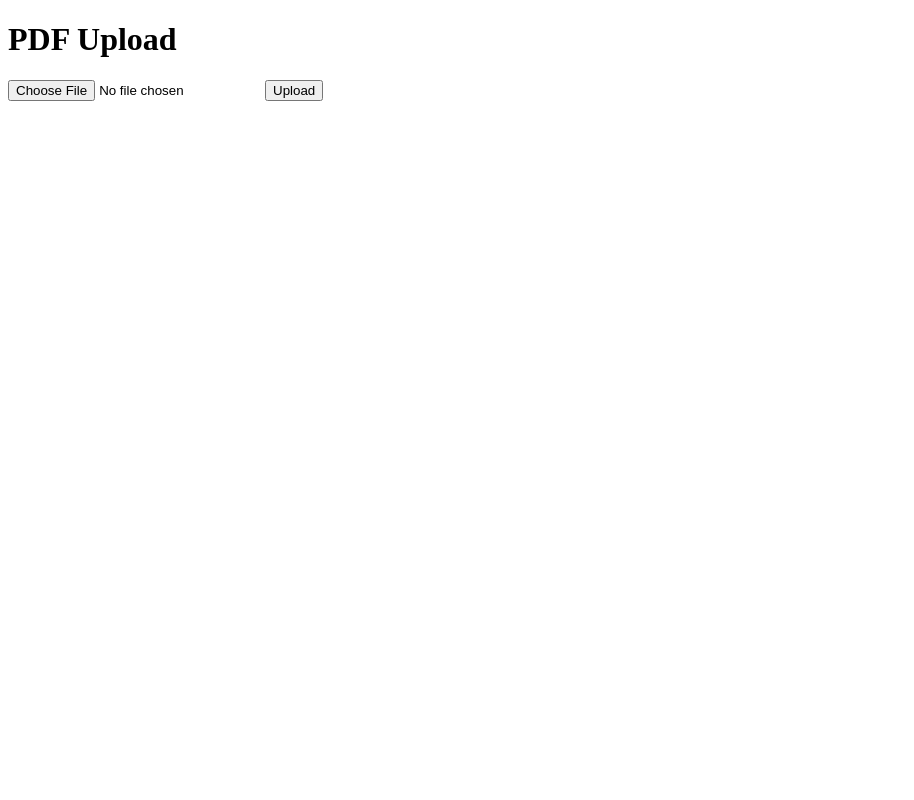
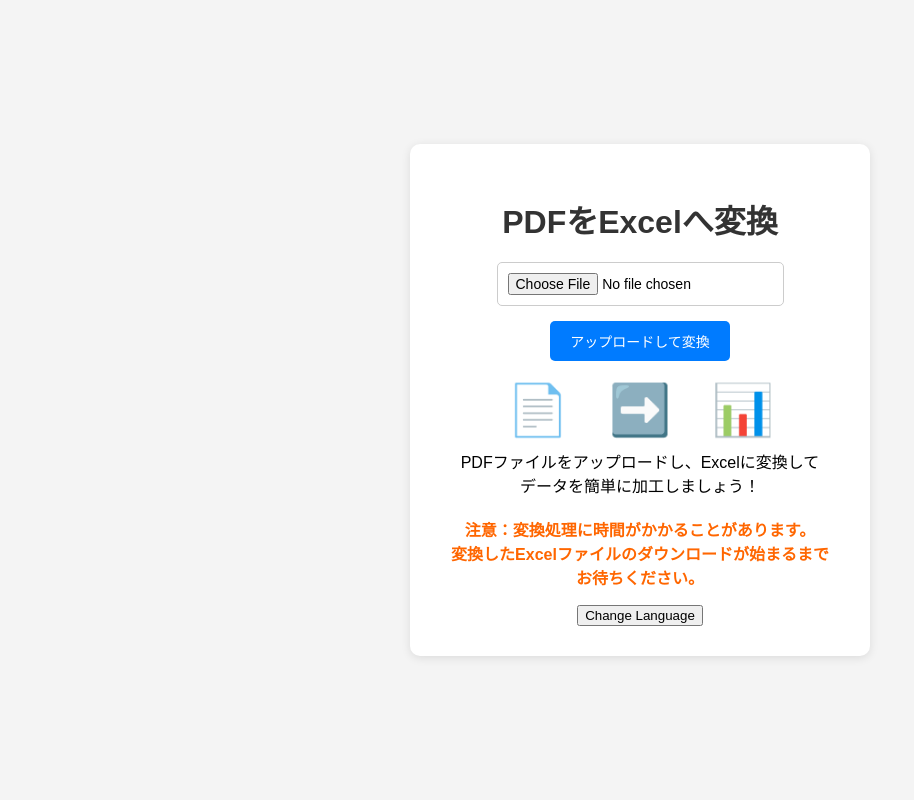
Before and after one commit to katsu24/PDFToExcelWEb, a Flask app: page / in a window 1280 px wide. Shown: the whole page, without its empty margins (0-914 px from the left). Run offline with Flask 3, Linux system fonts and the light colour scheme.

Commit message:
UI修正 サーバへファイルを残さないように修正

```diff
--- a/app.py
+++ b/app.py
@@ -1,4 +1,5 @@
 import os
+import io
 from flask import Flask, render_template, request, send_file
 import pandas as pd
 import tabula
@@ -6,8 +7,12 @@ import openpyxl
 from openpyxl import Workbook
 from openpyxl.utils.dataframe import dataframe_to_rows
 from openpyxl.styles import Alignment
+import uuid
 
 app = Flask(__name__)
+
+UPLOAD_FOLDER = 'uploads'
+app.config['UPLOAD_FOLDER'] = UPLOAD_FOLDER
 
 @app.route("/")
 def index():
@@ -16,39 +21,47 @@ def index():
 @app.route("/upload", methods=["POST"])
 def upload():
     pdf_file = request.files["pdf_file"]
-    dfs = tabula.read_pdf(pdf_file, lattice=True, pages='all')
-    combined_df = pd.concat(dfs, ignore_index=True)
+    if pdf_file:
+        dfs = tabula.read_pdf(pdf_file, lattice=True, pages='all')
+        combined_df = pd.concat(dfs, ignore_index=True)
 
-    excel_file_path = os.path.join(app.root_path, "output", "result.xlsx")
+        excel_filename = str(uuid.uuid4()) + '.xlsx'
+        excel_file_path = os.path.join(app.root_path, "output", excel_filename)
 
-    workbook = Workbook()
-    sheet = workbook.active
+        excel_io = io.BytesIO()
+        workbook = Workbook()
+        sheet = workbook.active
 
-    for row in dataframe_to_rows(combined_df, index=False, header=True):
-        sheet.append(row)
+        for row in dataframe_to_rows(combined_df, index=False, header=True):
+            sheet.append(row)
 
-    # セル内の改行に対して折り返し設定を行う
-    for row in sheet.iter_rows(min_row=2, max_row=sheet.max_row, min_col=1, max_col=sheet.max_column):
-        for cell in row:
-            cell.alignment = Alignment(wrap_text=True)
+        # セル内の改行に対して折り返し設定を行う
+        for row in sheet.iter_rows(min_row=2, max_row=sheet.max_row, min_col=1, max_col=sheet.max_column):
+            for cell in row:
+                cell.alignment = Alignment(wrap_text=True)
 
-    # セル幅を調整
-    for column in sheet.columns:
-        max_length = 0
-        column_letter = openpyxl.utils.get_column_letter(column[0].column)
-        for cell in column:
-            try:
-                if len(str(cell.value)) > max_length:
-                    max_length = len(cell.value)
-            except:
-                pass
-        adjusted_width = (max_length + 2) * 1.2  # 余白を考慮して調整
-        sheet.column_dimensions[column_letter].width = adjusted_width
+        # セル幅を調整
+        for column in sheet.columns:
+            max_length = 0
+            column_letter = openpyxl.utils.get_column_letter(column[0].column)
+            for cell in column:
+                try:
+                    if len(str(cell.value)) > max_length:
+                        max_length = len(cell.value)
+                except:
+                    pass
+            adjusted_width = (max_length + 2) * 1.2  # 余白を考慮して調整
+            sheet.column_dimensions[column_letter].width = adjusted_width
 
-    # Excelファイルを保存
-    workbook.save(excel_file_path)
+        workbook.save(excel_io)
+        excel_io.seek(0)
 
-    return send_file(excel_file_path, as_attachment=True)
+        return send_file(
+            excel_io,
+            as_attachment=True,
+            download_name='result.xlsx',
+            mimetype='application/vnd.openxmlformats-officedocument.spreadsheetml.sheet'
+        )
 
 
 if __name__ == "__main__":
--- a/templates/upload.html
+++ b/templates/upload.html
@@ -1,13 +1,147 @@
 <!DOCTYPE html>
-<html>
+<html lang="en">
 <head>
-    <title>PDF Upload</title>
+    <meta charset="UTF-8">
+    <meta name="viewport" content="width=device-width, initial-scale=1.0">
+    <title>PDF Upload and Conversion</title>
+    <style>
+        body {
+            font-family: Arial, sans-serif;
+            margin: 0;
+            padding: 0;
+            display: flex;
+            justify-content: center;
+            align-items: center;
+            height: 100vh;
+            background-color: #f4f4f4;
+        }
+
+        .container {
+            background-color: #ffffff;
+            border-radius: 10px;
+            box-shadow: 0 2px 10px rgba(0, 0, 0, 0.1);
+            padding: 30px;
+            width: 400px;
+            text-align: center;
+        }
+
+        h1 {
+            margin-bottom: 20px;
+            color: #333333;
+        }
+
+        form {
+            display: flex;
+            flex-direction: column;
+            align-items: center;
+        }
+
+        input[type="file"] {
+            margin-bottom: 15px;
+            padding: 10px;
+            border: 1px solid #ccc;
+            border-radius: 5px;
+            font-size: 14px;
+        }
+
+        input[type="submit"] {
+            background-color: #007bff;
+            color: #ffffff;
+            padding: 10px 20px;
+            border: none;
+            border-radius: 5px;
+            cursor: pointer;
+            font-size: 14px;
+            transition: background-color 0.3s ease;
+        }
+
+        input[type="submit"]:hover {
+            background-color: #0056b3;
+        }
+
+        .icon-container {
+            display: flex;
+            justify-content: center;
+            align-items: center;
+            margin-top: 20px;
+        }
+
+        .icon {
+            font-size: 50px;
+            margin: 0 20px;
+            color: #007bff;
+        }
+
+        .description {
+            text-align: center;
+            margin-top: 10px;
+        }
+
+        .notice {
+            color: #ff6600;
+            font-weight: bold;
+            margin-top: 20px;
+        }
+    </style>
 </head>
 <body>
-    <h1>PDF Upload</h1>
-    <form action="/upload" method="POST" enctype="multipart/form-data">
-        <input type="file" name="pdf_file">
-        <input type="submit" value="Upload">
-    </form>
+    <div class="container">
+        <h1 id="en-title" style="display: none;">PDF to Excel Conversion</h1>
+        <h1 id="jp-title">PDFをExcelへ変換</h1>
+        <form action="/upload" method="POST" enctype="multipart/form-data">
+            <input type="file" name="pdf_file">
+            <input type="submit" value="アップロードして変換" id="submit-button">
+        </form>
+        <div class="icon-container">
+            <div class="icon">📄</div>
+            <div class="icon">➡️</div>
+            <div class="icon">📊</div>
+        </div>
+        <p class="description" id="en-description" style="display: none;">
+            Upload a PDF file, convert it to Excel,
+            and transform your data with ease!
+        </p>
+        <p class="description" id="jp-description">
+            PDFファイルをアップロードし、Excelに変換して<br/>
+            データを簡単に加工しましょう！
+        </p>
+        <p class="notice" id="en-notice" style="display: none;">
+            Please note: The conversion process may take some time. Please wait until the download of the converted Excel file begins.
+        </p>
+        <p class="notice" id="jp-notice">
+            注意：変換処理に時間がかかることがあります。<br/>
+            変換したExcelファイルのダウンロードが始まるまで<br/>お待ちください。
+        </p>
+        <button onclick="toggleLanguage()">Change Language</button>
+    </div>
+    <script>
+        function toggleLanguage() {
+            const enTitle = document.getElementById('en-title');
+            const jpTitle = document.getElementById('jp-title');
+            const enDescription = document.getElementById('en-description');
+            const jpDescription = document.getElementById('jp-description');
+            const enNotice = document.getElementById('en-notice');
+            const jpNotice = document.getElementById('jp-notice');
+            const submitButton = document.getElementById('submit-button');
+
+            if (enDescription.style.display === 'none') {
+                enDescription.style.display = 'block';
+                jpDescription.style.display = 'none';
+                enNotice.style.display = 'block';
+                jpNotice.style.display = 'none';
+                enTitle.style.display = 'block';
+                jpTitle.style.display = 'none';
+                submitButton.value = 'Upload and Convert';
+            } else {
+                enDescription.style.display = 'none';
+                jpDescription.style.display = 'block';
+                enNotice.style.display = 'none';
+                jpNotice.style.display = 'block';
+                enTitle.style.display = 'none';
+                jpTitle.style.display = 'block';
+                submitButton.value = 'アップロードして変換';
+            }
+        }
+    </script>
 </body>
 </html>
```
Also changed, not shown: 2 other files.
